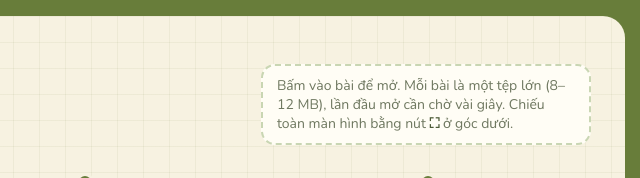
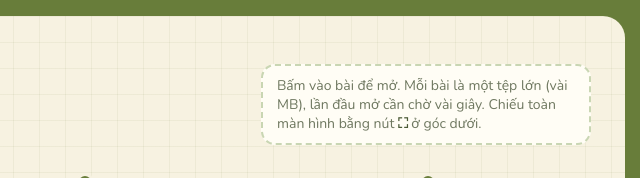
Before and after one commit to zqing2455-droid/WEB-DAY-HSK, a plain HTML site: page index.html in a window 1280 px wide. Shown: the top 178 px of the page, 555-1195 px from the left. Drawn offline with nearby package versions, Linux system fonts and the light colour scheme.

Commit message:
Mục lục: sửa ghi chú dung lượng

```diff
--- a/index.html
+++ b/index.html
@@ -62,7 +62,7 @@ h1{font:800 40px/1.1 'Baloo 2',sans-serif;margin:12px 0 4px;color:var(--rung-dam
       <h1>Web dạy học HSK4</h1>
       <p class="phu">Trình chiếu trên lớp · 10 bài · Giáo viên: Thanh Trúc</p>
     </div>
-    <p class="goi-y">Bấm vào bài để mở. Mỗi bài là một tệp lớn (8–12 MB), lần đầu mở cần chờ vài giây. Chiếu toàn màn hình bằng nút <b>⛶</b> ở góc dưới.</p>
+    <p class="goi-y">Bấm vào bài để mở. Mỗi bài là một tệp lớn (vài MB), lần đầu mở cần chờ vài giây. Chiếu toàn màn hình bằng nút <b>⛶</b> ở góc dưới.</p>
   </div>
   <ul class="luoi" id="ds"></ul>
   <p class="chan">Nét viết chữ Hán và giọng đọc cần kết nối mạng.</p>
```
